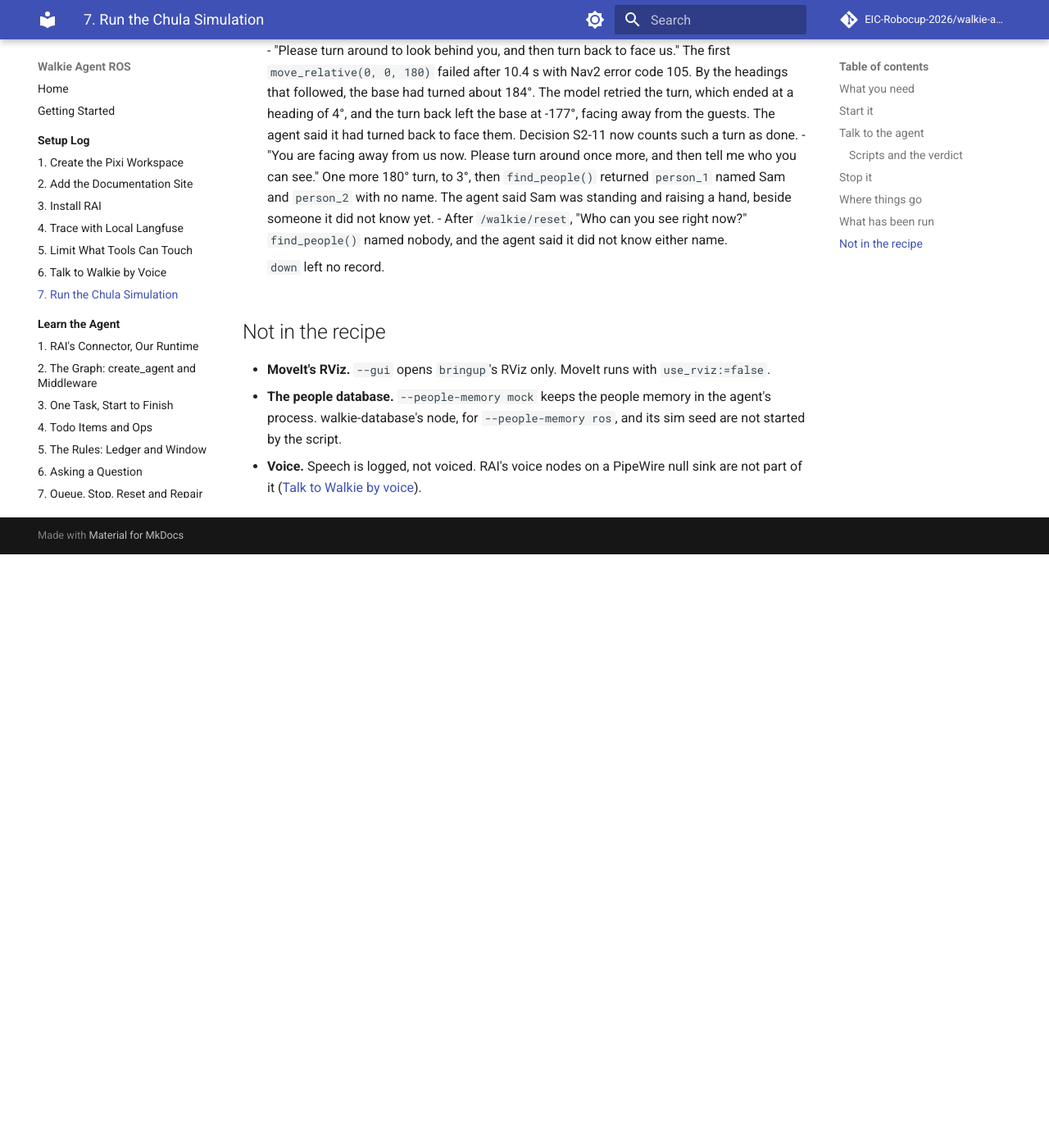
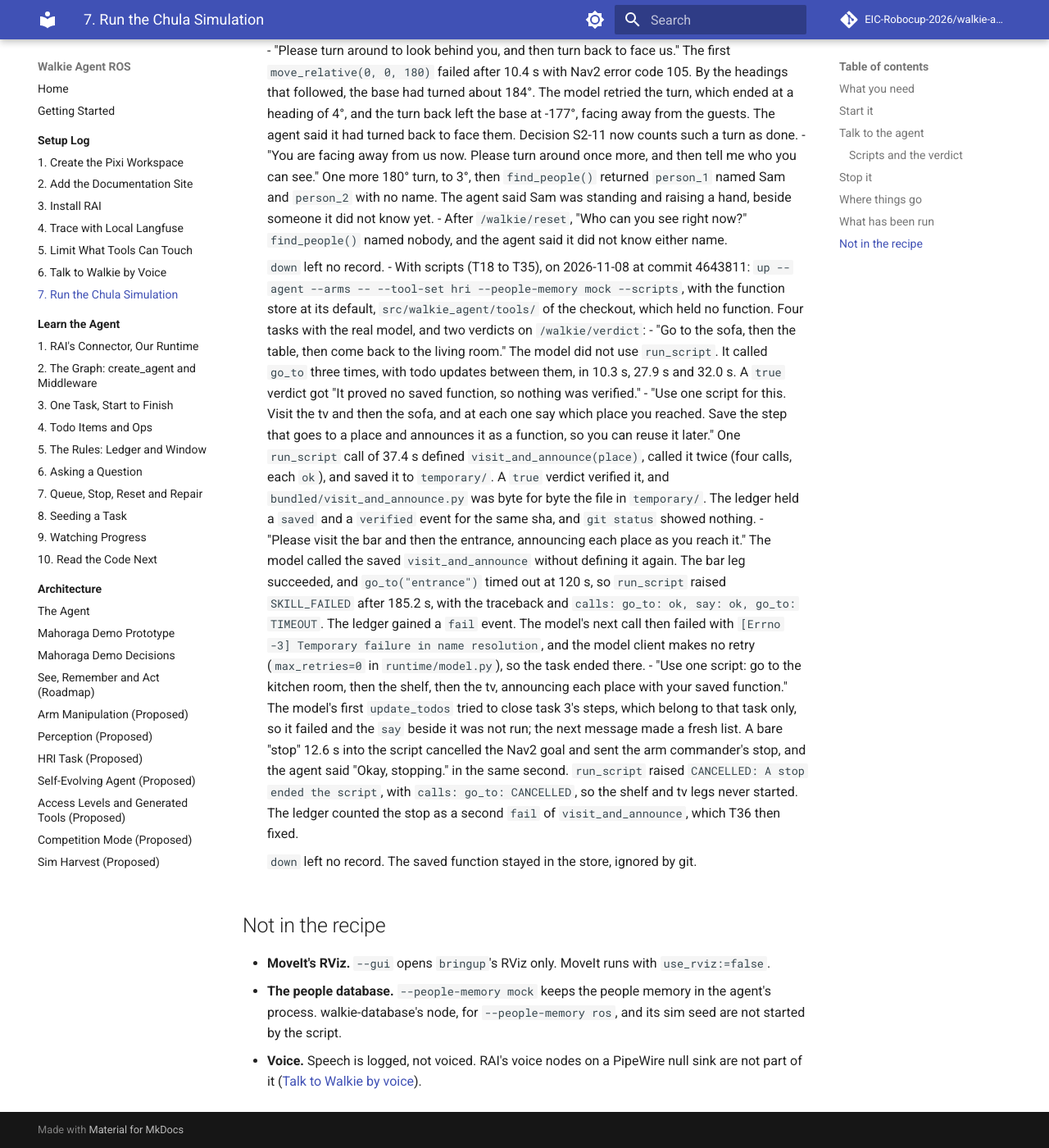
Before and after one commit to EIC-Robocup-2026/walkie-agent-ros, an MkDocs documentation site: the page built from docs/setup/08-chula-simulation.md, in a window 1280 px wide and 1400 px high, scrolled down 9601 px. Shown: the whole window at 82% size. Built offline with MkDocs 1.6.1 and Material for MkDocs 9.7.7, drawn with Linux system fonts in a browser that asks for light colours; comment, search, counter and statistics services are not loaded; before the commit the page ends 10277 px from its top, so only the background shows below that.

Commit message:
docs: record the run_script simulation run and T36

```diff
--- a/docs/architecture/mahoraga-demo.md
+++ b/docs/architecture/mahoraga-demo.md
@@ -19,7 +19,7 @@ This page is the contract each layer follows.
     | ROS graph with a fake robot | Real rclpy and RAI's connector against a `FakeWalkie` node, on Fast DDS | Run |
     | Silent demo | Separate processes on rmw_zenoh and a private router, a scripted model, no audio | Run, on fake robots only |
     | Gym with a real model | Small slices in the fake world, listed in the [decision log](mahoraga-demo-decisions.md#small-real-model-runs) | Run, no ROS involved |
-    | MuJoCo simulation with a real model | Real Nav2, MoveIt and the arm commander in the `chula_pat14_6` world, oracle perception, the in-process people memory, small tasks from S1 to S3 and S6 of [See, Remember and Act](see-remember-act.md) | Run, listed in [What has been run](../setup/08-chula-simulation.md#what-has-been-run) |
+    | MuJoCo simulation with a real model | Real Nav2, MoveIt and the arm commander in the `chula_pat14_6` world, oracle perception, the in-process people memory, small tasks from S1 to S3 and S6 of [See, Remember and Act](see-remember-act.md), and four tasks with `run_script` and the operator's verdict | Run, listed in [What has been run](../setup/08-chula-simulation.md#what-has-been-run) |
     | Hardware | The robot's own graph, walkie-vision's node and walkie-database's people services | **Not run** |
 
     The last row is the one that would show the robot works. Nothing here claims it.
--- a/docs/setup/08-chula-simulation.md
+++ b/docs/setup/08-chula-simulation.md
@@ -432,6 +432,42 @@ kitchen table, succeeded from the living room and from the shelf.
       named nobody, and the agent said it did not know either name.
 
     `down` left no record.
+- With scripts (T18 to T35), on 2026-11-08 at commit 4643811: `up --agent --arms --
+  --tool-set hri --people-memory mock --scripts`, with the function store at its
+  default, `src/walkie_agent/tools/` of the checkout, which held no function. Four
+  tasks with the real model, and two verdicts on `/walkie/verdict`:
+    - "Go to the sofa, then the table, then come back to the living room." The
+      model did not use `run_script`. It called `go_to` three times, with todo
+      updates between them, in 10.3 s, 27.9 s and 32.0 s. A `true` verdict got
+      "It proved no saved function, so nothing was verified."
+    - "Use one script for this. Visit the tv and then the sofa, and at each one
+      say which place you reached. Save the step that goes to a place and
+      announces it as a function, so you can reuse it later." One `run_script`
+      call of 37.4 s defined `visit_and_announce(place)`, called it twice (four
+      calls, each `ok`), and saved it to `temporary/`. A `true` verdict verified
+      it, and `bundled/visit_and_announce.py` was byte for byte the file in
+      `temporary/`. The ledger held a `saved` and a `verified` event for the
+      same sha, and `git status` showed nothing.
+    - "Please visit the bar and then the entrance, announcing each place as you
+      reach it." The model called the saved `visit_and_announce` without
+      defining it again. The bar leg succeeded, and `go_to("entrance")` timed
+      out at 120 s, so `run_script` raised `SKILL_FAILED` after 185.2 s, with
+      the traceback and `calls: go_to: ok, say: ok, go_to: TIMEOUT`. The ledger
+      gained a `fail` event. The model's next call then failed with `[Errno -3]
+      Temporary failure in name resolution`, and the model client makes no
+      retry (`max_retries=0` in `runtime/model.py`), so the task ended there.
+    - "Use one script: go to the kitchen room, then the shelf, then the tv,
+      announcing each place with your saved function." The model's first
+      `update_todos` tried to close task 3's steps, which belong to that task
+      only, so it failed and the `say` beside it was not run; the next message
+      made a fresh list. A bare "stop" 12.6 s into the script cancelled the
+      Nav2 goal and sent the arm commander's stop, and the agent said "Okay,
+      stopping." in the same second. `run_script` raised `CANCELLED: A stop
+      ended the script`, with `calls: go_to: CANCELLED`, so the shelf and tv
+      legs never started. The ledger counted the stop as a second `fail` of
+      `visit_and_announce`, which T36 then fixed.
+
+    `down` left no record. The saved function stayed in the store, ignored by git.
 
 ## Not in the recipe
 
```
Also changed, not shown: docs/architecture/agent.md (+3 -2 lines), docs/architecture/mahoraga-demo-decisions.md (+1 -0 lines).
